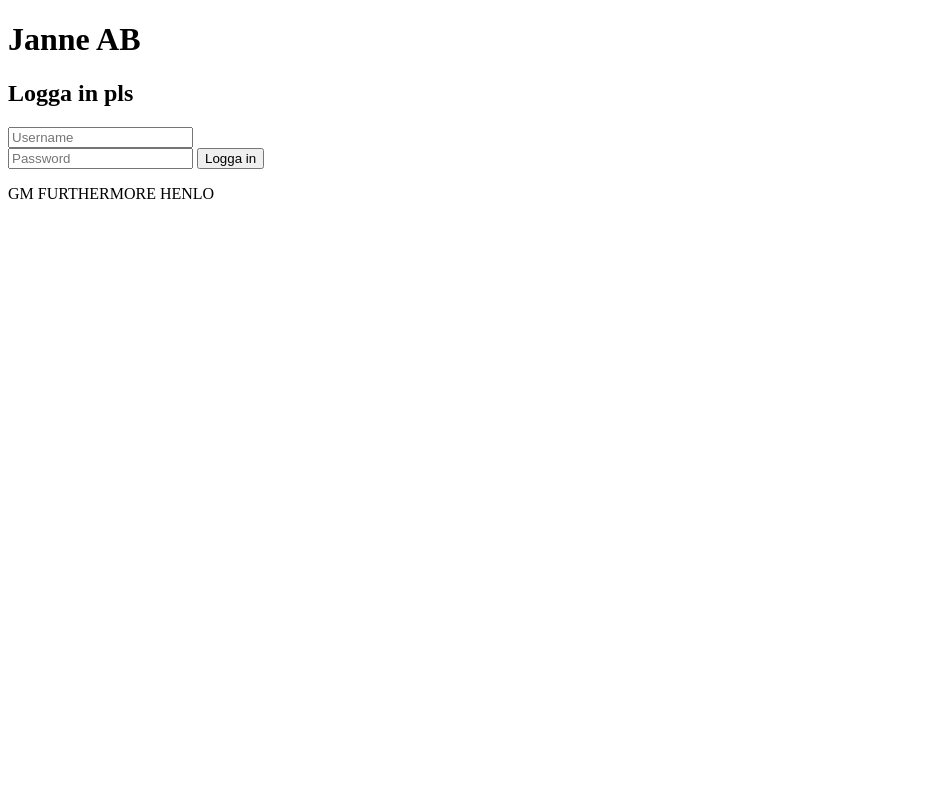
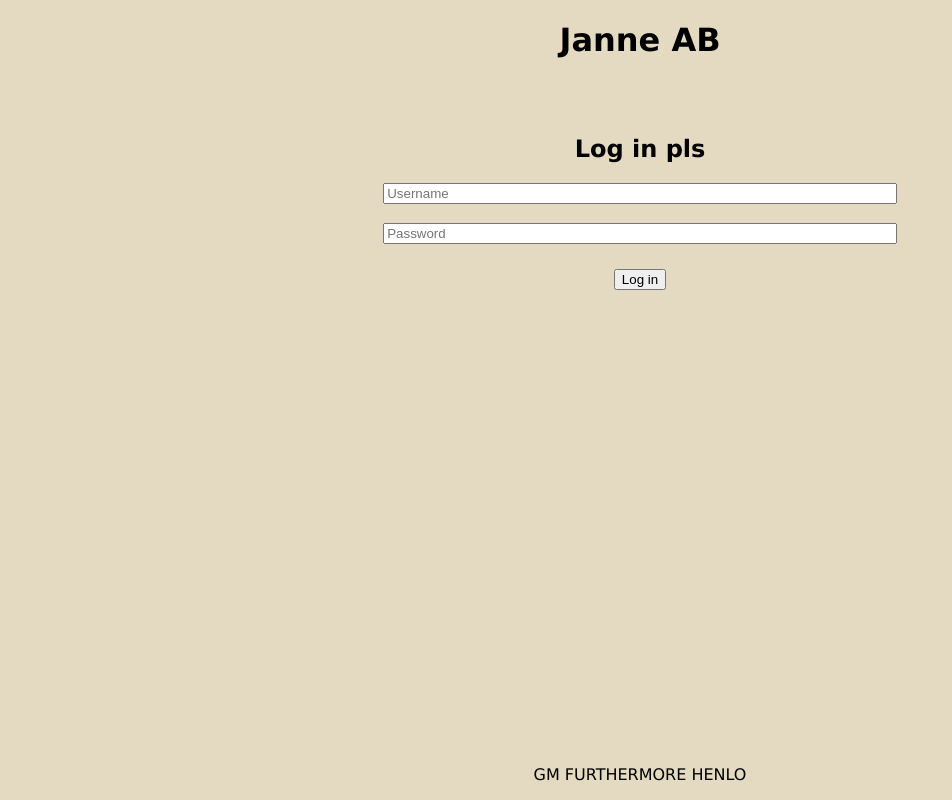
Before and after one commit to Medieinstitutet/login-page-husebye, a plain HTML site: page index.html in a window 1280 px wide. Shown: the whole page, without its empty margins (0-952 px from the left). Drawn offline with Linux system fonts and the light colour scheme.

Commit message:
småfix + css

```diff
--- a/index.html
+++ b/index.html
@@ -4,6 +4,7 @@
     <meta charset="UTF-8">
     <meta http-equiv="X-UA-Compatible" content="IE=edge">
     <meta name="viewport" content="width=device-width, initial-scale=1.0">
+    <link rel="stylesheet" href="style.css" type="text/css">
     <title>Janne AB</title>
 </head>
 <body>
@@ -13,18 +14,18 @@
 
     <main>
         <section class="container-2" id="notLoggedIn">
-            <h1>Logga in pls</h1>
+            <h1>Log in pls</h1>
         </section>
 
         <section class="container-2" id="loggedIn">
-            <h1>Välkommen</h1>
+            <h1>Welcome</h1>
             <h2 id="whoIsLoggedIn"></h2>
-            <h3>Did you know?</h3>
+            <h3>Here is your pasta:</h3>
             <p>Male bees die after mating.<br> That's basically their life<br>Honey. Nut. Cheerio.</p>
         </section>
 
         <section class="container-2" id="error">
-            <h1>Var vänlig försök igen</h1>
+            <h1>Incorrect username or password</h1>
         </section>
 
         <section class="container">
@@ -32,10 +33,10 @@
                 <input class="storage" id="username" type="text" placeholder="Username">
                 <br>
                 <input class="storage" id="password" type="text" placeholder="Password">
-                <button class="btnLogin" onclick="logIn()">Logga in</button>
+                <button class="btnLogin" onclick="logIn()">Log in</button>
             </div>
             <div id="logoutForm">
-                <button class="btnLogout">Logga ut</button>
+                <button class="btnLogout">Log out</button>
             </div>
         </section>
     </main>
--- /dev/null
+++ b/style.css
@@ -0,0 +1,29 @@
+body {
+    background-color: rgb(227, 218, 193);
+}
+header {
+    text-align: center;
+    font-family:Verdana, Geneva, Tahoma, sans-serif
+}
+main {
+    margin-top: 6%;
+    text-align: center;
+    font-family: Verdana, Geneva, Tahoma, sans-serif;
+}
+.storage {
+    display: block;
+    margin-left: auto;
+    margin-right: auto;
+    width: 40%;
+}
+.btnLogin {
+    margin-top: 2%;
+}
+.footer {
+    position: fixed;
+    left: 0;
+    bottom: 0;
+    width: 100%;
+    text-align: center;
+    font-family: Verdana, Geneva, Tahoma, sans-serif;
+}
```
